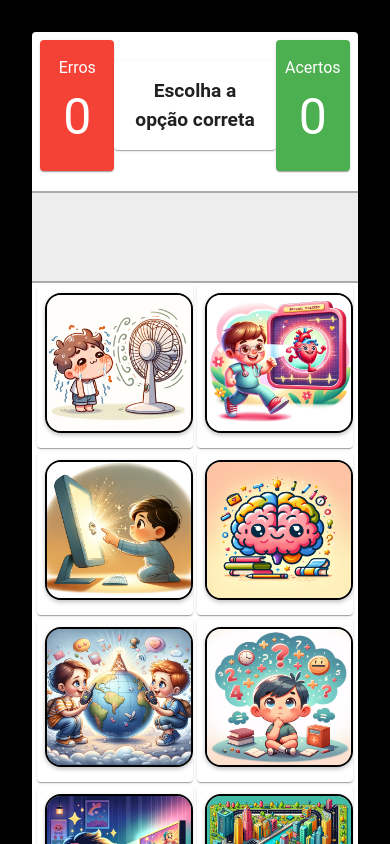
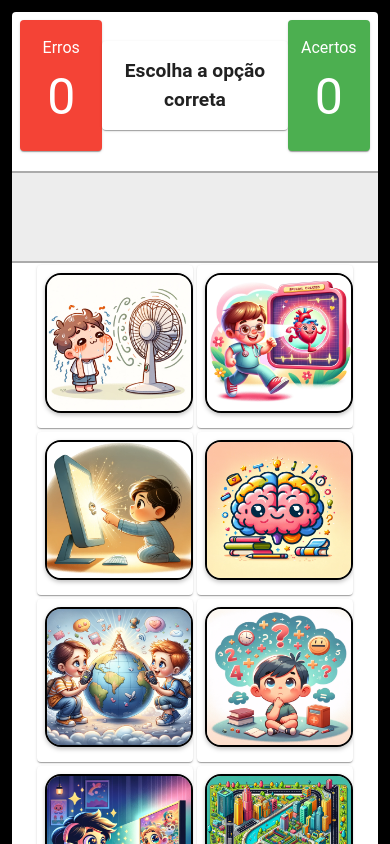
Before and after one commit to faelpatrick/CompKids, a Vue app: page / in a window 390 px wide. Shown: the top 844 px of the page. Built offline with nearby package versions, Linux system fonts and the light colour scheme.

Commit message:
Ajuste Mobile

```diff
--- a/src/components/JogoPecasPc.vue
+++ b/src/components/JogoPecasPc.vue
@@ -162,10 +162,10 @@ const shuffle = () => {
 </script>
 
 <style scoped>
-
 .conteudo {
     min-height: 90vh;
 }
+
 .cards_principal {
     display: flex;
     flex-direction: column;
@@ -222,30 +222,39 @@ const shuffle = () => {
 }
 
 @media screen and (max-width: 1024px) {
+    .conteudo {
+        margin: -20px;
+    }
+
     .v-row.grid_imgs {
         display: flex;
         flex-direction: column;
     }
+
     .cards_principal {
         margin: 0;
     }
+
     .cards_opcoes {
         margin: 0;
         padding: 2px
     }
+
     #img_principal {
         width: 94%;
     }
+
     .img_opcao {
         height: 140px;
-     }
+    }
+
     .img_desc {
         font-size: 1rem;
-        line-height: 1;
+        line-height: 1.2;
     }
+
     .placar_titulo {
         font-size: 1.2rem;
     }
 
-}
-</style>
+}</style>
```
